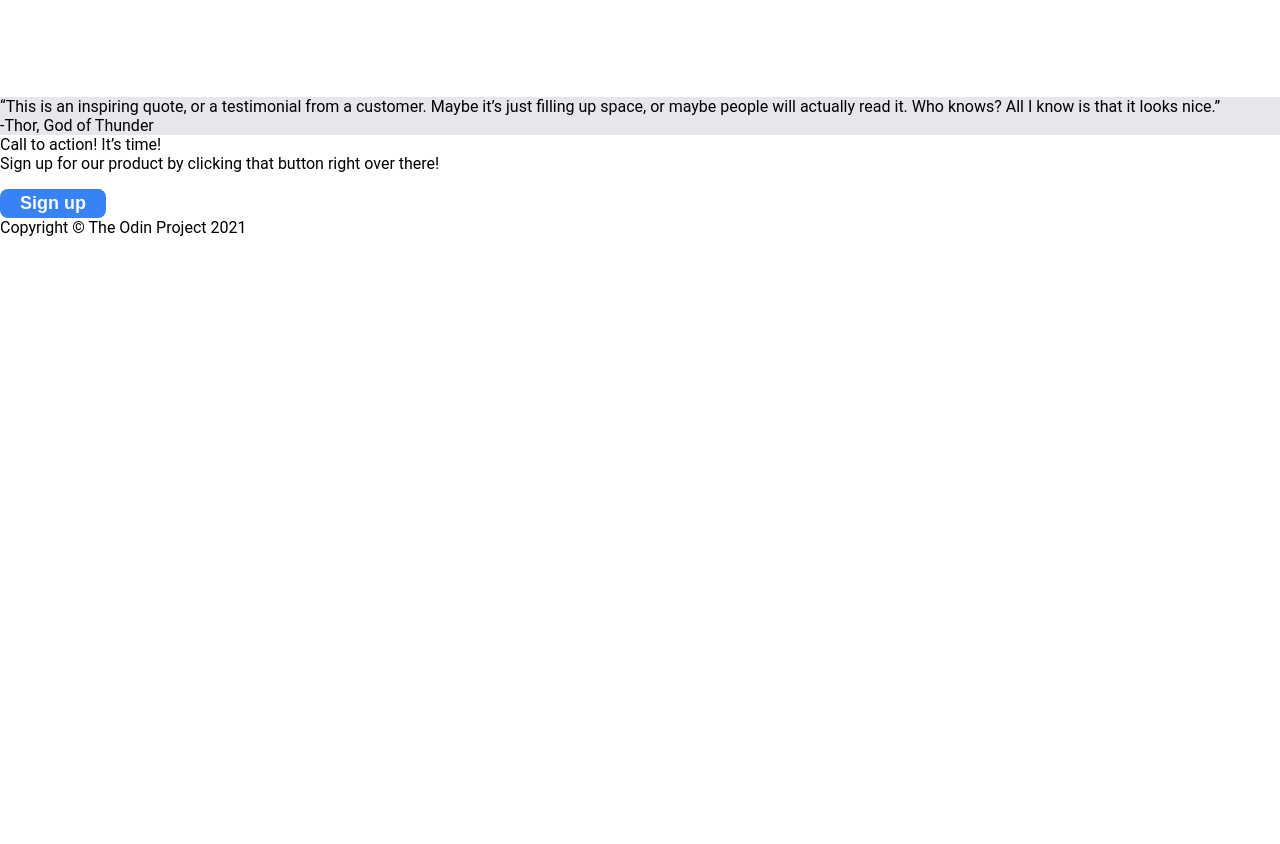
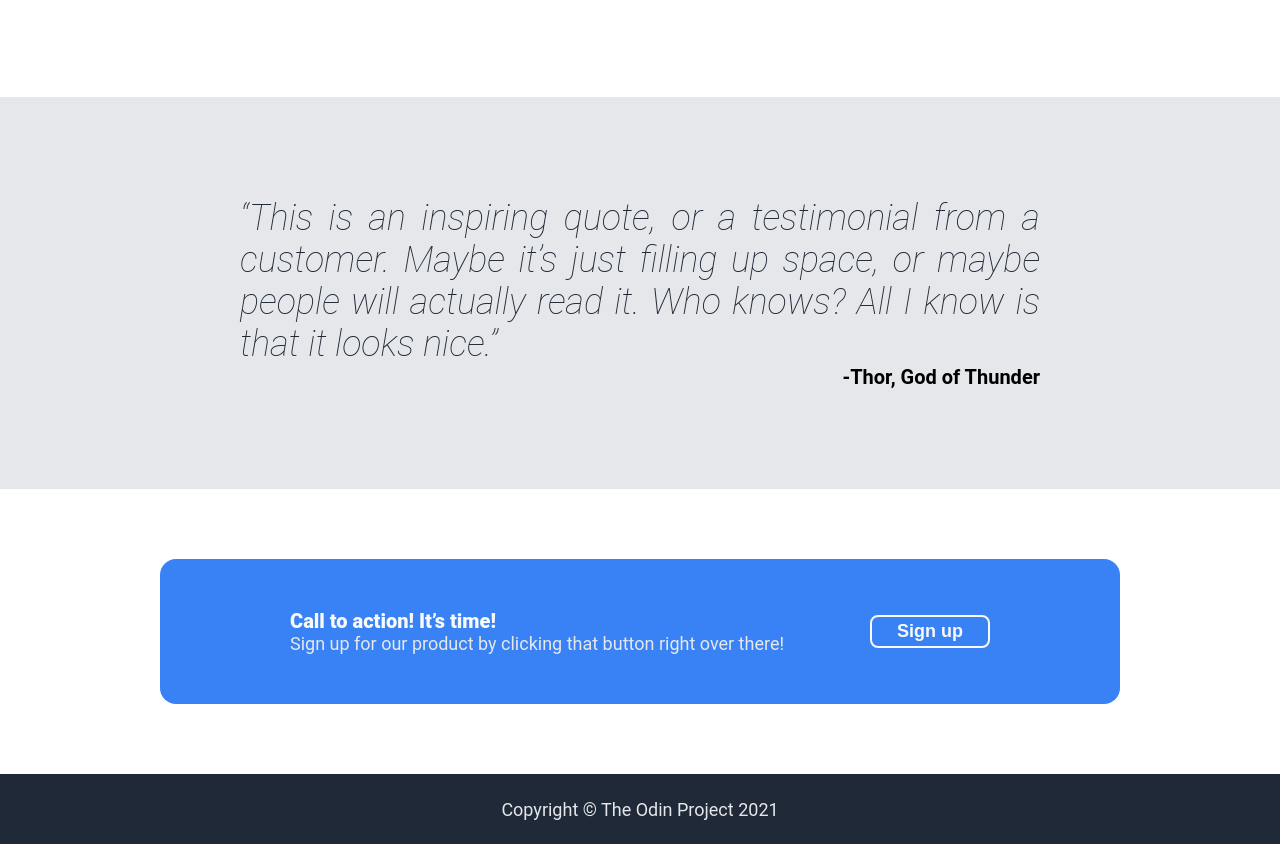
Before and after one commit to 508ltd/landing-page, a plain HTML site: page index.html in a window 1280 px wide. Shown: the part 890-1734 px from the top of the page. Before the commit the page ends 1127 px from the top, so only its background shows below. Drawn offline with Linux system fonts and the light colour scheme.

Commit message:
Add styling to quote, action & footer sections

```diff
--- a/index.html
+++ b/index.html
@@ -50,8 +50,10 @@
     </div>
 
     <div class="quote-section">
-        <div class="quote-text">“This is an inspiring quote, or a testimonial from a customer. Maybe it’s just filling up space, or maybe people will actually read it. Who knows? All I know is that it looks nice.”</div>
-        <div class="quote-source">-Thor, God of Thunder</div>
+        <div>
+            <div class="quote-text">“This is an inspiring quote, or a testimonial from a customer. Maybe it’s just filling up space, or maybe people will actually read it. Who knows? All I know is that it looks nice.”</div>
+            <div class="quote-source">-Thor, God of Thunder</div>
+        </div>
     </div>
 
     <div class="action-section">
--- a/styles.css
+++ b/styles.css
@@ -27,7 +27,7 @@ body {
     gap: 30px;
 }
 
-a, .hero-text .secondary {
+a, .hero-text .secondary, .action-text .secondary, .footer-text {
     font-size: 18px;
     color: #e5e7eb;
     text-decoration: none;
@@ -62,10 +62,14 @@ ul {
     color: #f9faf8;
     font-size: 18px;
     font-weight: bold;
-    padding: 4px 20px;
-    margin-top: 16px;
+    padding: 4px 25px;
     border: none;
     border-radius: 8px;
+}
+
+.hero-section .sign-up {
+    margin-top: 16px;
+
 }
 
 .info-section {
@@ -106,4 +110,59 @@ ul {
 
 .quote-section {
     background-color: #e5e7eb;
+    padding: 100px 0;
+    display: flex;
+    justify-content: center;
+    align-items: center;
 }
+
+.quote-section div {
+    max-width: 800px;
+}
+
+.quote-text {
+    font-size: 36px;
+    font-weight: 200;
+    font-style: italic;
+    color: #1f2937;
+    text-align: justify;
+}
+
+.quote-source {
+    font-size: 20px;
+    font-weight: bold;
+    text-align: end;
+}
+
+.action-section {
+    padding: 70px 160px;
+}
+
+.container {
+    background-color: #3882f6;
+    border-radius: 16px;
+    padding: 50px 130px;
+    display: flex;
+    justify-content: space-between;
+    align-items: center;
+    gap: 50px;
+
+}
+
+.action-text .main {
+    font-size: 20px;
+    color: #f9faf8;
+    font-weight: 900;
+}
+
+.action-section .sign-up {
+    border: 2px solid #f9faf8;
+}
+
+.footer {
+    background-color: #1f2937;
+    height: 70px;
+    display: flex;
+    justify-content: center;
+    align-items: center;
+}
```
